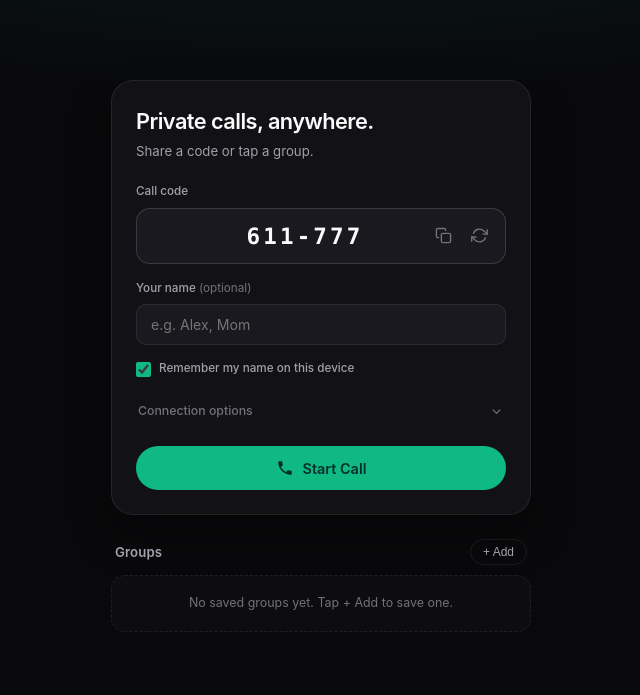
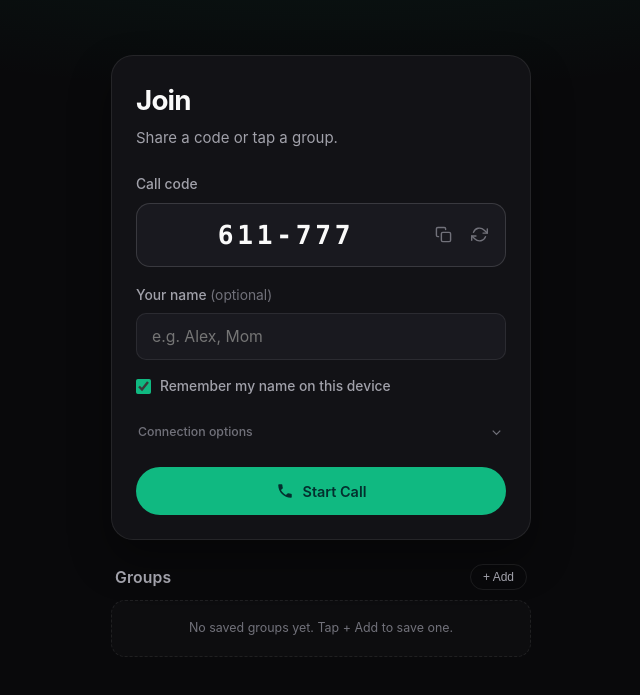
Before and after one commit to guzel-hairdressers/myfam, a website: page public/index.html in a window 1280 px wide. Shown: the part 61-756 px from the top of the page, without its empty margins (319-959 px from the left). Drawn offline with Linux system fonts and the light colour scheme.

Commit message:
Simplify hero heading to Join and increase lobby typography sizes

```diff
--- a/public/i18n.js
+++ b/public/i18n.js
@@ -3,7 +3,7 @@
 
   const TRANSLATIONS = {
     en: {
-      heroTitle: 'Private calls, anywhere.',
+      heroTitle: 'Join',
       heroSubtitle: 'Share a code or tap a group.',
       callCode: 'Call code',
       yourName: 'Your name',
@@ -63,7 +63,7 @@
       autoLabel: 'Auto'
     },
     ru: {
-      heroTitle: 'Приватные звонки везде.',
+      heroTitle: 'Присоединиться',
       heroSubtitle: 'Поделитесь кодом или выберите группу.',
       callCode: 'Код звонка',
       yourName: 'Ваше имя',
@@ -123,7 +123,7 @@
       autoLabel: 'Авто'
     },
     es: {
-      heroTitle: 'Llamadas privadas, donde sea.',
+      heroTitle: 'Unirse',
       heroSubtitle: 'Comparte un código o toca un grupo.',
       callCode: 'Código de llamada',
       yourName: 'Tu nombre',
@@ -183,7 +183,7 @@
       autoLabel: 'Auto'
     },
     fr: {
-      heroTitle: 'Appels privés, partout.',
+      heroTitle: 'Rejoindre',
       heroSubtitle: 'Partagez un code ou touchez un groupe.',
       callCode: "Code d'appel",
       yourName: 'Votre nom',
@@ -243,7 +243,7 @@
       autoLabel: 'Auto'
     },
     de: {
-      heroTitle: 'Private Anrufe, überall.',
+      heroTitle: 'Beitreten',
       heroSubtitle: 'Code teilen oder Gruppe antippen.',
       callCode: 'Anrufcode',
       yourName: 'Dein Name',
@@ -303,7 +303,7 @@
       autoLabel: 'Auto'
     },
     zh: {
-      heroTitle: '随时随地，私密通话。',
+      heroTitle: '加入通话',
       heroSubtitle: '分享通话码或点击群组。',
       callCode: '通话码',
       yourName: '您的名字',
@@ -363,7 +363,7 @@
       autoLabel: '自动'
     },
     tr: {
-      heroTitle: 'Her yerden gizli aramalar.',
+      heroTitle: 'Katıl',
       heroSubtitle: 'Kod paylaşın veya gruba dokunun.',
       callCode: 'Arama kodu',
       yourName: 'Adınız',
--- a/public/index.html
+++ b/public/index.html
@@ -12,7 +12,7 @@
   <link rel="manifest" href="manifest.json">
   <link rel="icon" type="image/svg+xml" href="icon.svg">
   <link rel="apple-touch-icon" href="icon.svg">
-  <link rel="stylesheet" href="style.css?v=2.3.5">
+  <link rel="stylesheet" href="style.css?v=2.3.6">
 </head>
 <body>
   <div id="app">
@@ -53,7 +53,7 @@
           <!-- Primary Call Card -->
           <div class="card join-card">
             <div class="card-intro">
-              <h1 data-i18n="heroTitle">Private calls, anywhere.</h1>
+              <h1 data-i18n="heroTitle">Join</h1>
               <p data-i18n="heroSubtitle">Share a code or tap a group.</p>
             </div>
 
@@ -341,7 +341,7 @@
     <div id="toast" class="toast hidden"></div>
   </div>
 
-  <script src="i18n.js?v=1.0.2"></script>
+  <script src="i18n.js?v=1.0.3"></script>
   <script src="app.js?v=2.3.9"></script>
 </body>
 </html>
--- a/public/style.css
+++ b/public/style.css
@@ -198,30 +198,30 @@ html, body {
 }
 
 .card-intro {
-  margin-bottom: 22px;
+  margin-bottom: 24px;
 }
 
 .card-intro h1 {
-  font-size: 1.45rem;
-  font-weight: 600;
-  letter-spacing: -0.025em;
-  margin-bottom: 4px;
+  font-size: 1.85rem;
+  font-weight: 700;
+  letter-spacing: -0.03em;
+  margin-bottom: 6px;
 }
 
 .card-intro p {
-  font-size: 0.88rem;
+  font-size: 1rem;
   color: var(--text-secondary);
 }
 
 .field-group {
   display: flex;
   flex-direction: column;
-  gap: 7px;
-  margin-bottom: 16px;
+  gap: 8px;
+  margin-bottom: 18px;
 }
 
 .field-group label {
-  font-size: 0.78rem;
+  font-size: 0.92rem;
   font-weight: 500;
   color: var(--text-secondary);
 }
@@ -240,13 +240,13 @@ html, body {
 
 .code-input {
   width: 100%;
-  padding: 14px 48px 14px 16px;
+  padding: 16px 86px 16px 16px;
   background-color: var(--surface-elevated);
   border: 1px solid var(--border-strong);
   border-radius: var(--radius-md);
   color: var(--text);
   font-family: var(--mono);
-  font-size: 1.5rem;
+  font-size: 1.75rem;
   font-weight: 600;
   letter-spacing: 0.14em;
   text-align: center;
@@ -294,13 +294,13 @@ html, body {
 .text-input,
 .select-control {
   width: 100%;
-  padding: 11px 14px;
+  padding: 13px 15px;
   background-color: var(--surface-elevated);
   border: 1px solid var(--border);
   border-radius: var(--radius-sm);
   color: var(--text);
   font-family: inherit;
-  font-size: 0.94rem;
+  font-size: 1.05rem;
   outline: none;
   transition: border-color 0.2s, box-shadow 0.2s;
 }
@@ -361,9 +361,9 @@ html, body {
 .remember-row {
   display: inline-flex;
   align-items: center;
-  gap: 8px;
+  gap: 9px;
   margin-top: 8px;
-  font-size: 0.8rem;
+  font-size: 0.9rem;
   font-weight: 400;
   color: var(--text-muted);
   cursor: pointer;
@@ -430,7 +430,9 @@ html, body {
   justify-content: center;
   gap: 9px;
   width: 100%;
-  padding: 13px 20px;
+  padding: 15px 20px;
+  font-size: 1.08rem;
+  font-weight: 600;
   background-color: var(--accent);
   border: none;
   border-radius: var(--radius-full);
@@ -487,7 +489,7 @@ html, body {
 }
 
 .contacts-header h2 {
-  font-size: 0.88rem;
+  font-size: 1.05rem;
   font-weight: 600;
   color: var(--text-secondary);
   letter-spacing: 0.01em;
```
